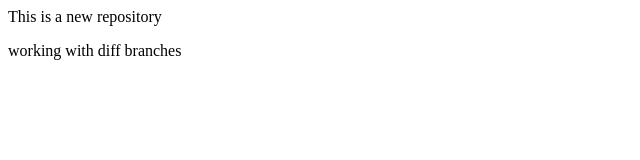
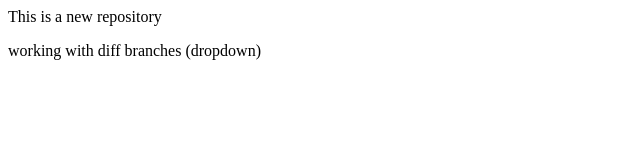
Before and after one commit to sk-shihab-code/LocalRepo, a plain HTML site: page index.html in a window 1280 px wide. Shown: the full height of the page, 0-640 px from the left. Drawn offline with Linux system fonts and the light colour scheme.

Commit message:
add dropdown

```diff
--- a/index.html
+++ b/index.html
@@ -1,2 +1,2 @@
 <p>This is a new repository</p>
-<p>working with diff branches</p>
+<p>working with diff branches (dropdown)</p>
```
